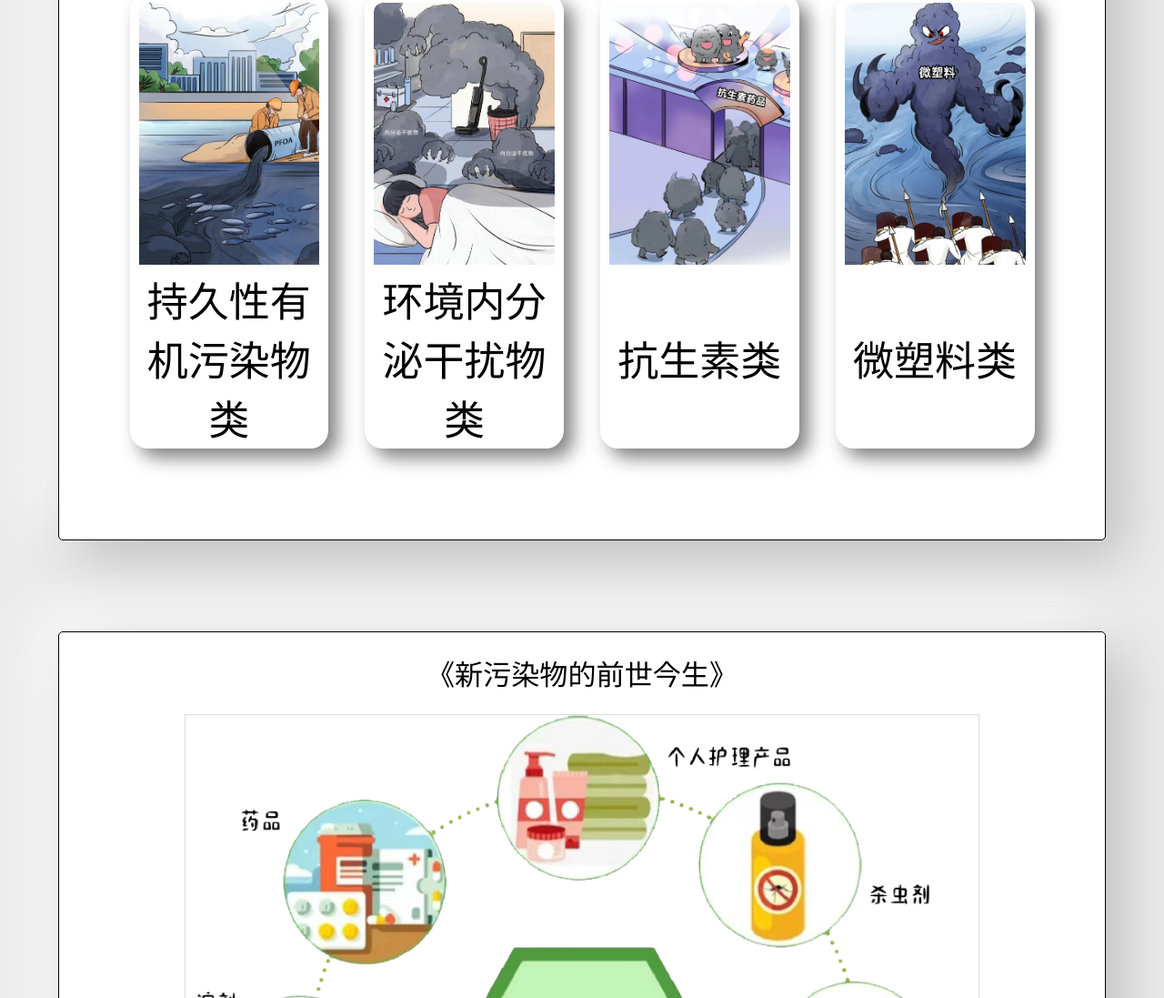
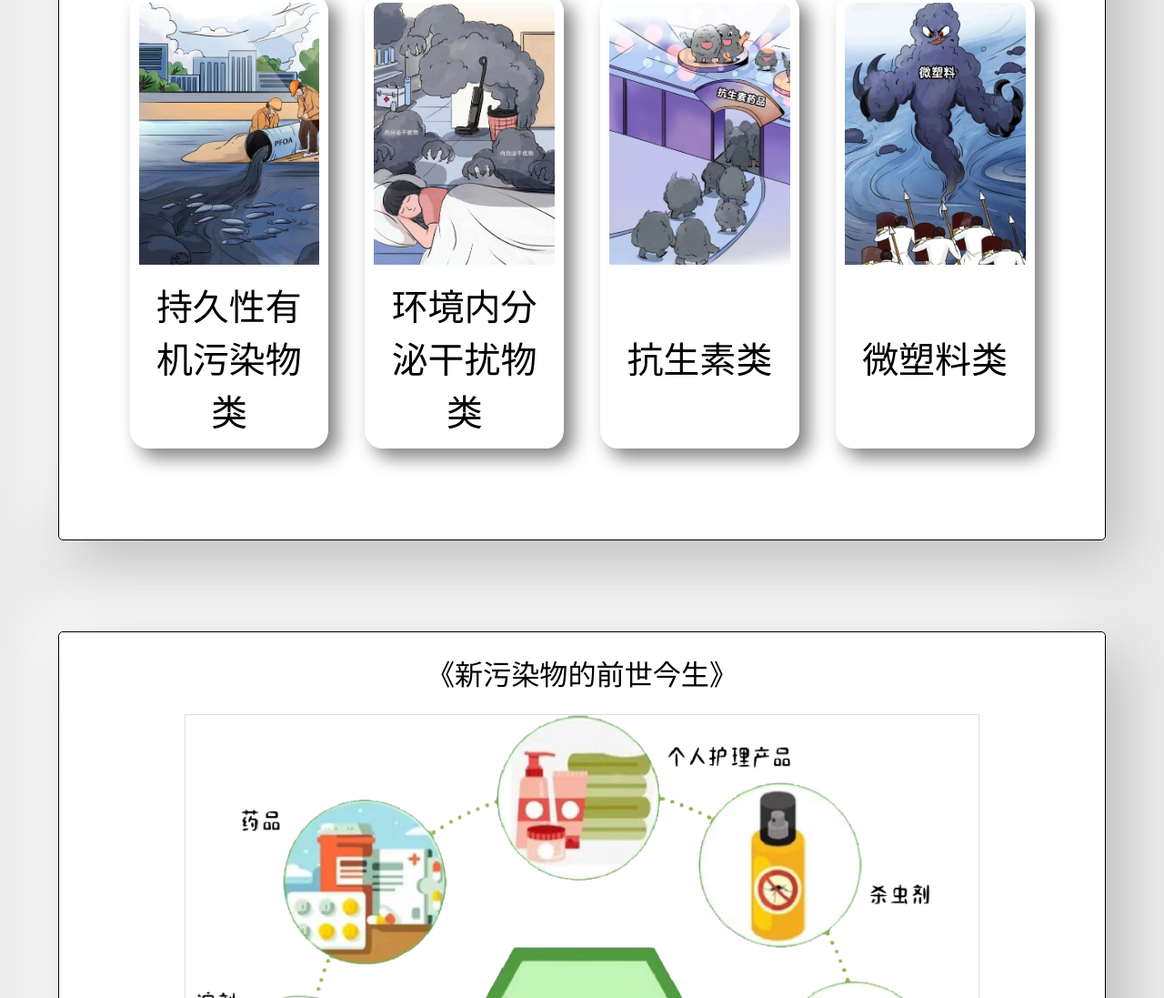
Before and after one commit to kikyoblom/kikyoblom.github.io, a plain HTML site: page index.html in a window 1280 px wide. Shown: the part 2543-3640 px from the top of the page at 91% size. Drawn offline with Linux system fonts and the light colour scheme; a web font is replaced by a local one.

Commit message:
Update sfq.css

```diff
--- a/css/sfq.css
+++ b/css/sfq.css
@@ -24,7 +24,7 @@
     transition: .5s;
 }
 .box>span{
-    font: 200 45px '优设标题黑';
+    font: 200 2.8125rem '优设标题黑';
     text-align: center;
     height: 40%;
     display: flex;
```
